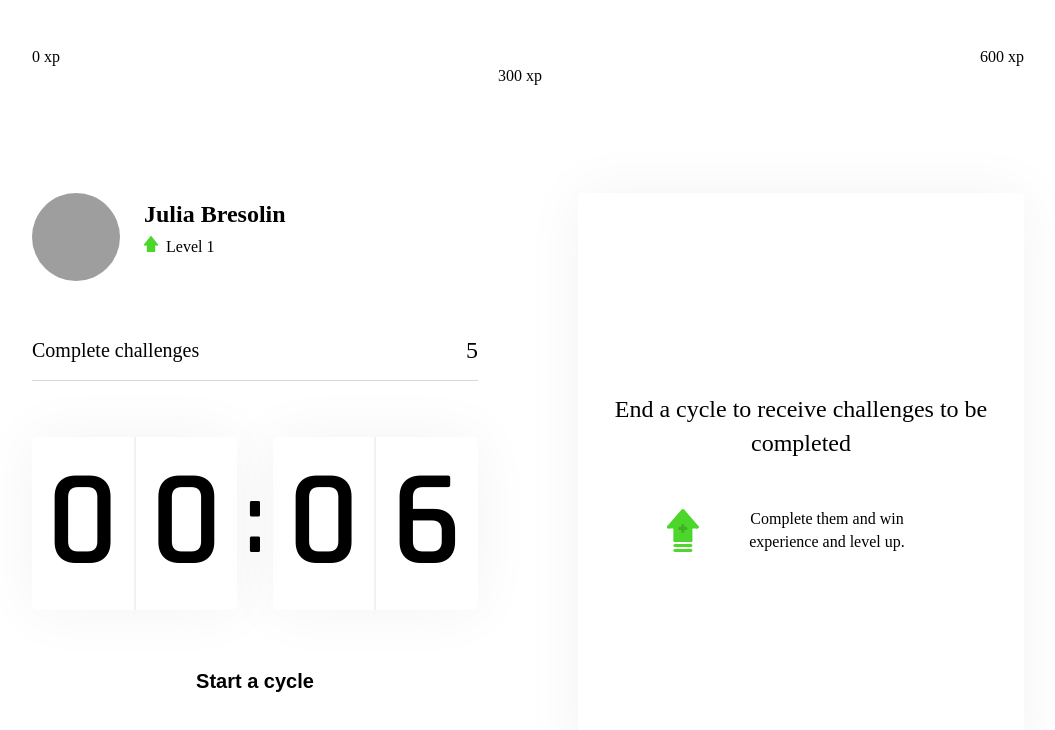
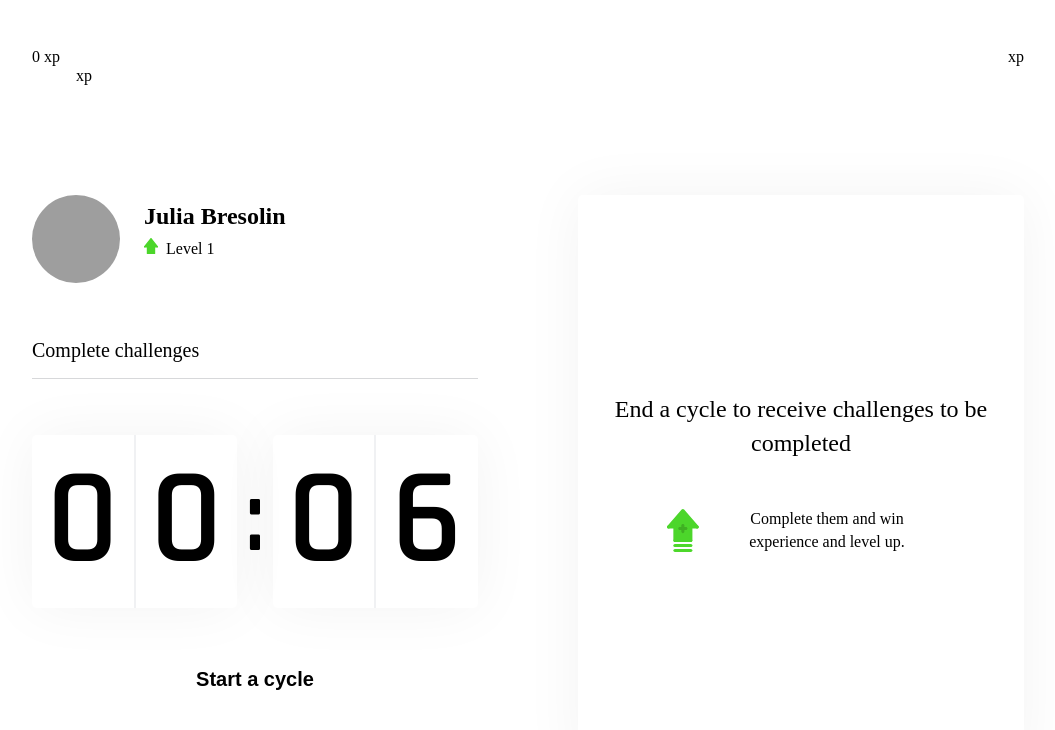
Before and after one commit to jbresolinn/moov, a Next.js app: page / in a window 1280 px wide. Shown: the top 730 px of the page, without its empty margins (112-1167 px from the left). Built offline with nearby package versions, Linux system fonts and the light colour scheme; grey boxes are pictures that could not be loaded.

Commit message:
feat: evolution challenges context

```diff
--- a/src/components/ChallengeBox.tsx
+++ b/src/components/ChallengeBox.tsx
@@ -3,7 +3,7 @@
 import styles from '../styles/components/ChallengeBox.module.css'
 
 export function ChallengeBox() {
-  const { activeChallenge } = useContext(ChallengesContext)
+  const { activeChallenge, resetChallenge } = useContext(ChallengesContext)
 
   return (
     <div className={styles.container}>
@@ -16,7 +16,7 @@
             <p>{activeChallenge.description}</p>
           </main>
           <footer>
-            <button type="button" className={styles.failedButton}>Falhei</button>
+            <button type="button" className={styles.failedButton} onClick={resetChallenge}>Falhei</button>
             <button type="button" className={styles.sucessButton}>Completei</button>
           </footer>
         </div>
--- a/src/components/CompletedChallenges.tsx
+++ b/src/components/CompletedChallenges.tsx
@@ -1,10 +1,13 @@
+import { useContext } from 'react'
+import { ChallengesContext } from '../contexts/ChallengesContext'
 import styles from '../styles/components/CompletedChallenges.module.css'
 
 export function CompletedChallenges() {
+  const { challengesCompleted } = useContext(ChallengesContext)
   return (
     <div className={styles.container}>
       <span>Complete challenges</span>
-      <span>5</span>
+      <span>{challengesCompleted}</span>
     </div>
   )
 }
--- a/src/components/ExperienceBar.tsx
+++ b/src/components/ExperienceBar.tsx
@@ -1,16 +1,22 @@
+import { useContext } from 'react'
+import { ChallengesContext } from '../contexts/ChallengesContext'
 import styles from '../styles/components/ExperienceBar.module.css'
 
 export function ExperienceBar() {
+  const { currentExperience, experienceToNextLevel } = useContext(ChallengesContext)
+
+  const percentToNextLevel = Math.round(currentExperience * 100) / experienceToNextLevel;
+
   return (
     <header className={styles.experienceBar}>
       <span>0 xp</span>
       <div>
-        <div style={{ width: '50%' }} />
-        <span className={styles.currentExperience} style={{ left: '50%' }}>
-          300 xp
+        <div style={{ width: `${percentToNextLevel}%` }} />
+        <span className={styles.currentExperience} style={{ left: `${percentToNextLevel}%` }}>
+          {currentExperience} xp
           </span>
       </div>
-      <span>600 xp</span>
+      <span>{experienceToNextLevel} xp</span>
     </header>
   )
 }
--- a/src/contexts/ChallengesContext.tsx
+++ b/src/contexts/ChallengesContext.tsx
@@ -13,7 +13,9 @@
   challengesCompleted: number;
   levelUp: () => void;
   startNewChallenge: () => void;
+  resetChallenge: () => void;
   activeChallenge: Challenge;
+  experienceToNextLevel: number;
 }
 
 interface ChallengesProviderProps {
@@ -28,6 +30,8 @@
   const [challengesCompleted, setChallengesCompleted] = useState(0);
   const [activeChallenge, setActiveChallenge] = useState(null);
 
+  const experienceToNextLevel = Math.pow((level + 1) * 4, 2);
+
   function levelUp() {
     setLevel(level + 1);
   }
@@ -38,6 +42,10 @@
     setActiveChallenge(challenge);
   }
 
+  function resetChallenge() {
+    setActiveChallenge(null);
+  }
+
   return (
     <ChallengesContext.Provider
       value={{
@@ -46,7 +54,9 @@
         challengesCompleted,
         levelUp,
         startNewChallenge,
-        activeChallenge
+        activeChallenge,
+        resetChallenge,
+        experienceToNextLevel
       }}>
       {children}
     </ChallengesContext.Provider>
```
